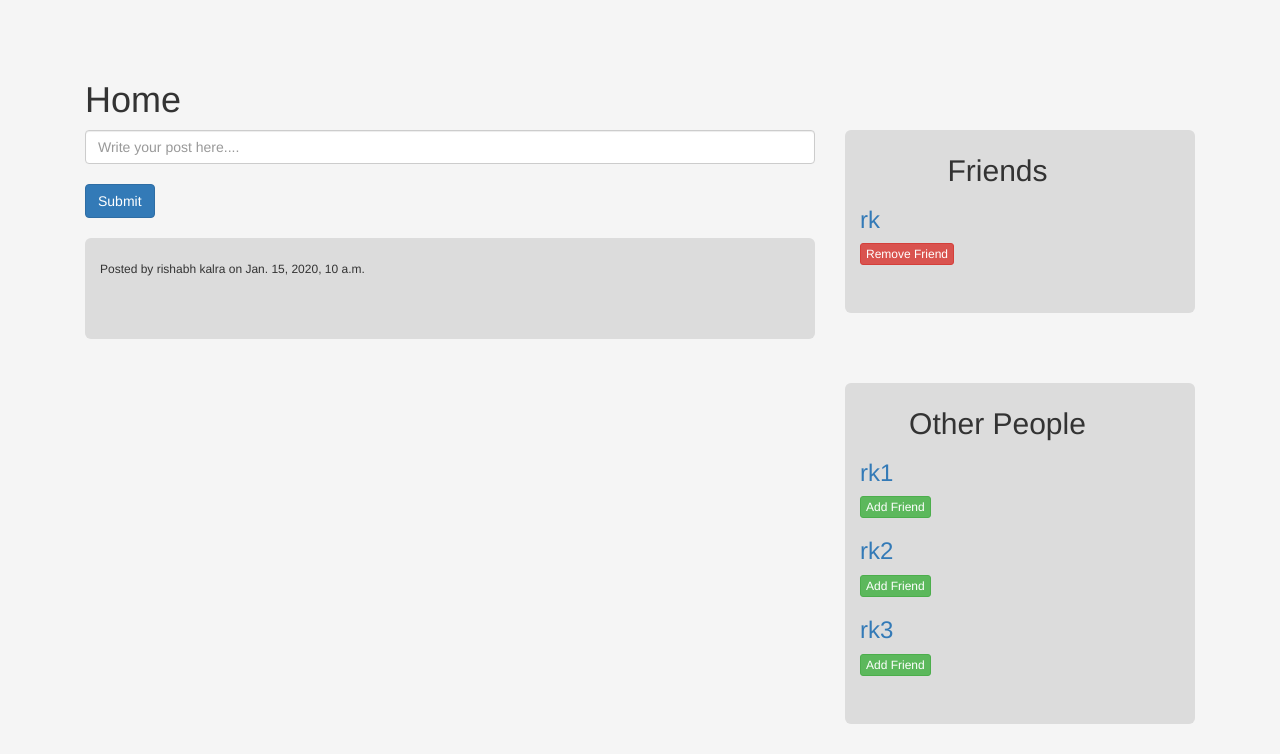
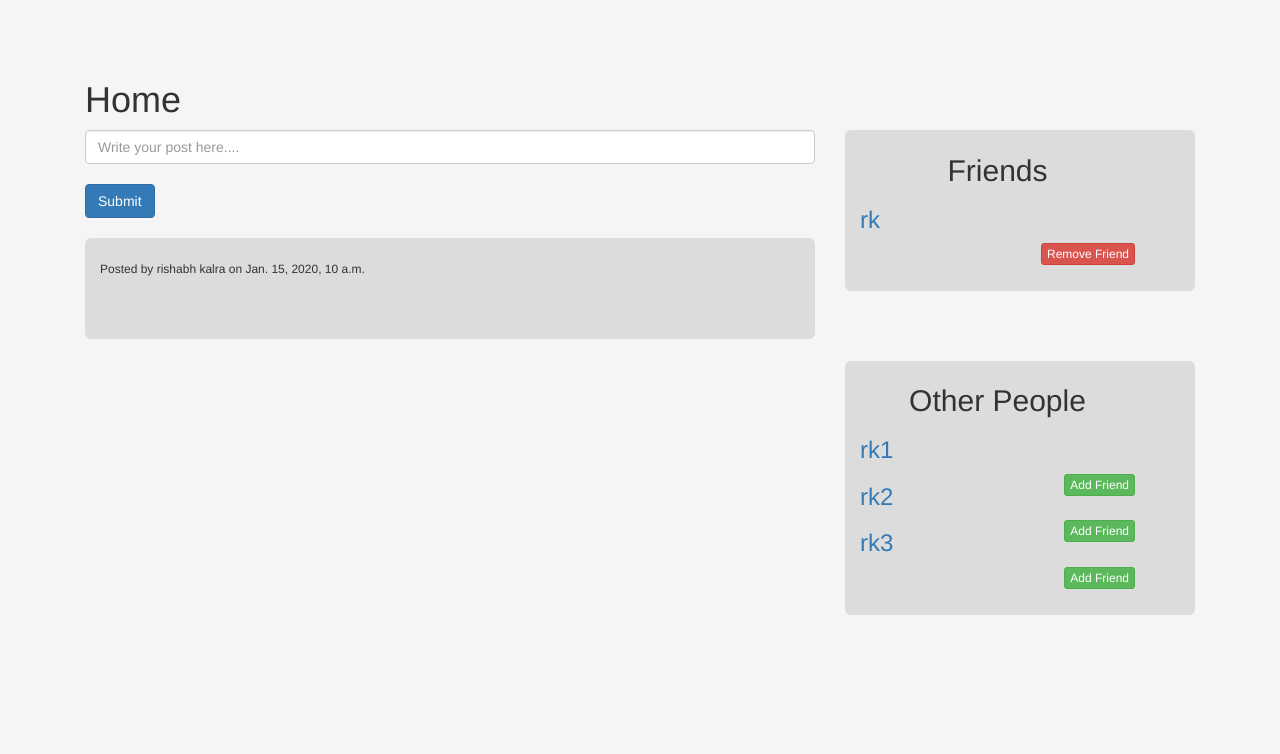
Before and after one commit to rishabhkalra96/DjangoWebapp, a Django app: page /home/ in a window 1280 px wide. Shown: the part 52-806 px from the top of the page. After the commit the page ends 667 px from the top, so only its background shows below. Run offline with Django 3.2, Linux system fonts and the light colour scheme; a user stored in the database is signed in; data comes from the database, SQL or seed files in the repository; tables that the repository leaves empty hold one stand-in row (values such as "Sample post"); some libraries are stand-ins or nearby versions.

Commit message:
Alignment of friends_list buttons

```diff
--- a/home/templates/home/home.html
+++ b/home/templates/home/home.html
@@ -49,7 +49,7 @@
                     </h3>
                 </a>
                 <a href="{% url 'home:change_friends' operation='remove' pk=friend.pk %}">
-                <button type="button" class="btn btn-danger btn-xs">Remove Friend</button>
+                <button type="button" class="btn btn-danger btn-xs" style="float: right">Remove Friend</button>
                 </a>
             {% endfor %}
         </div>
@@ -58,13 +58,12 @@
             <h2 style="text-align: center">Other People</h2>
             {% for user in users %}
                 {% if user not in friends %}
-                <a href="{% url 'accounts:view_profile_with_primary_key' pk=user.pk %}">
                     <h3>
-                        {{ user.username }}
+                        <a href="{% url 'accounts:view_profile_with_primary_key' pk=user.pk %}">{{ user.username }}
+                        </a>
                     </h3>
-                </a>
                 <a href="{% url 'home:change_friends' operation='add' pk=user.pk %}">
-                <button type="button" class="btn btn-success btn-xs">Add Friend</button>
+                <button type="button" class="btn btn-success btn-xs pull-right">Add Friend</button>
                 </a>
                 {% endif %}
                 {% endfor %}
```
